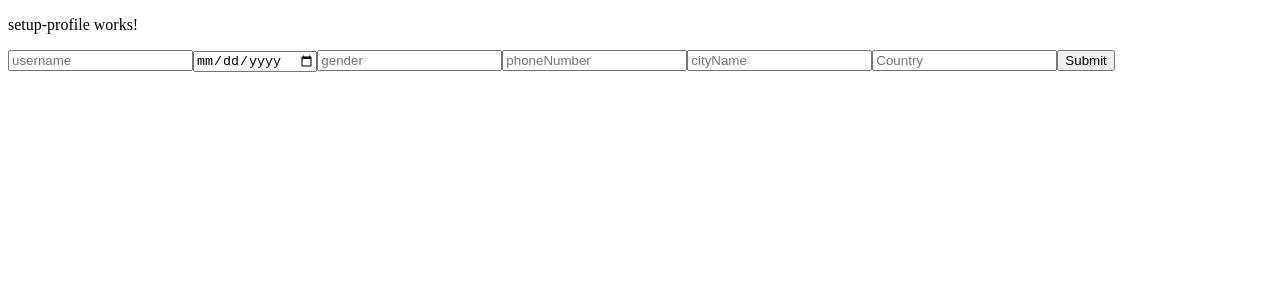
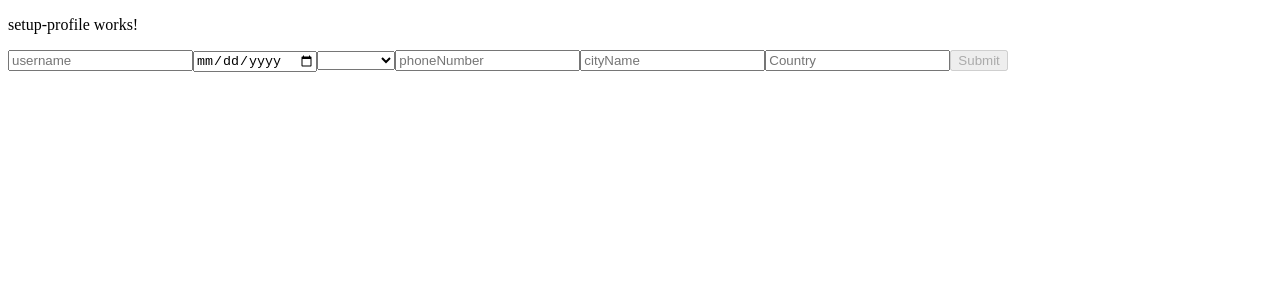
Before and after one commit to JohanHeman/PetAndOwner-Register, an Angular app in the folder PetAndOwner.Presentation/: page /setup-profile in a window 1280 px wide. Shown: the top 300 px of the page. Built offline with nearby package versions, Linux system fonts and the light colour scheme.

Commit message:
fix: gender is now chosen via a select instead of writen in

```diff
--- a/PetAndOwner.Presentation/src/app/user/setup-profile/setup-profile.html
+++ b/PetAndOwner.Presentation/src/app/user/setup-profile/setup-profile.html
@@ -3,11 +3,14 @@
 <form #f="ngForm" (ngSubmit)="onSubmit()">
 <input name="userName" type="text" [(ngModel)]="user.name" placeholder="username">
 <input type="date" name="birthDate" [(ngModel)]="user.birthDate" >
-<input type="text" name="gender" [(ngModel)]="user.gender" placeholder="gender">
+<!-- <input type="text" name="gender" [(ngModel)]="user.gender" placeholder="gender"> -->
+ <select name="gender" [(ngModel)]="user.gender" required>
+  @for (g of genders; track g.label) {
+    <option [ngValue]="g.label">{{ g.label }}</option>
+  }
+</select>
 <input type="text" name="number" [(ngModel)]="user.phoneNumber" placeholder="phoneNumber">
 <input type="text" name="cityName" [(ngModel)]="user.cityName" placeholder="cityName">
 <input type="text" name="countryName" [(ngModel)]="user.country" placeholder="Country">
-
-
 <button type="submit" [disabled]="f.invalid">Submit</button>
 </form>
--- a/PetAndOwner.Presentation/src/app/user/setup-profile/setup-profile.ts
+++ b/PetAndOwner.Presentation/src/app/user/setup-profile/setup-profile.ts
@@ -14,6 +14,11 @@ export class SetupProfile {
   _userService = inject(UserService);
 
   user: UpdateUserProfileDto = {};
+
+  genders = [
+  {  label: 'Male'},
+  {  label: 'Female'},
+  {  label: 'Unknown'}];
 
   private _router = inject(Router)
 
```
